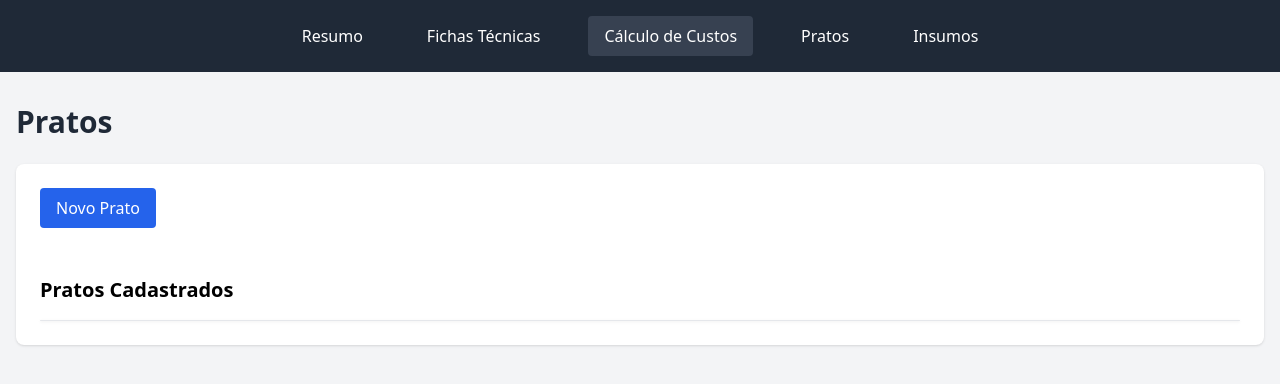
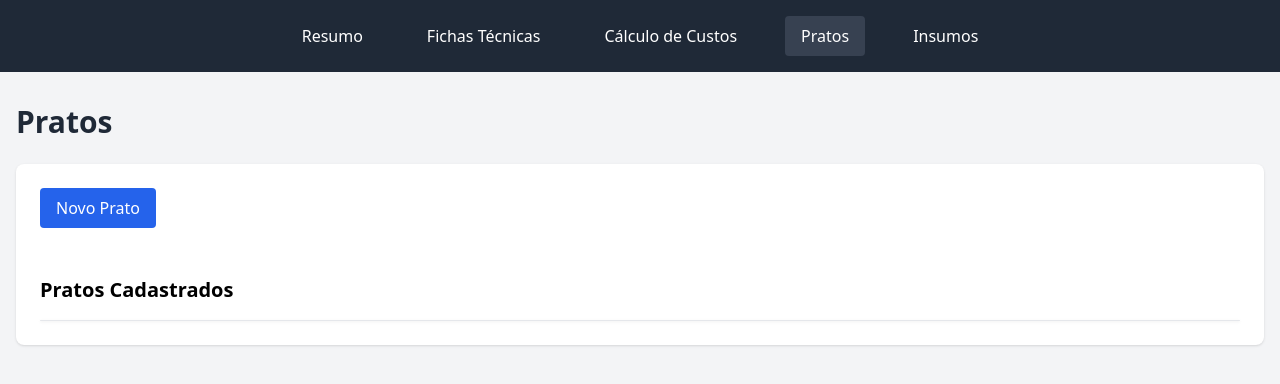
Before and after one commit to kiqf/custos-e-fts, a website: page src/views/cadastrar-pratos.html in a window 1280 px wide. Drawn offline with nearby package versions, Linux system fonts and the light colour scheme; no server answers.

Commit message:
🐛 fix: Corrigir destaque de página ativa na navegação

```diff
--- a/public/js/main.js
+++ b/public/js/main.js
@@ -1,7 +1,23 @@
 // Arquivo principal de JavaScript - Funções globais e inicialização
 document.addEventListener('DOMContentLoaded', () => {
     console.log('Aplicação iniciada');
+    destacarPaginaAtiva();
 });
+
+// Função para destacar a página ativa na navegação
+function destacarPaginaAtiva() {
+    const currentPage = window.location.pathname.split('/').pop();
+    const navLinks = document.querySelectorAll('nav a');
+
+    navLinks.forEach(link => {
+        link.classList.remove('bg-gray-700');
+
+        const linkPage = link.getAttribute('href');
+        if (linkPage === currentPage) {
+            link.classList.add('bg-gray-700');
+        }
+    });
+}
 
 // Funções globais para API de insumos
 window.excluirInsumo = async function(id) {
--- a/src/views/cadastrar-pratos.html
+++ b/src/views/cadastrar-pratos.html
@@ -12,7 +12,7 @@
             <div class="flex flex-wrap justify-center gap-4 md:gap-8">
                 <a href="resumo-pratos.html" class="px-4 py-2 rounded hover:bg-gray-700 transition-colors">Resumo</a>
                 <a href="fichas-tecnicas.html" class="px-4 py-2 rounded hover:bg-gray-700 transition-colors">Fichas Técnicas</a>
-                <a href="calculo-custos.html" class="px-4 py-2 rounded bg-gray-700 hover:bg-gray-700 transition-colors">Cálculo de Custos</a>
+                <a href="calculo-custos.html" class="px-4 py-2 rounded hover:bg-gray-700 transition-colors">Cálculo de Custos</a>
                 <a href="cadastrar-pratos.html" class="px-4 py-2 rounded hover:bg-gray-700 transition-colors">Pratos</a>
                 <a href="cadastrar-insumos.html" class="px-4 py-2 rounded hover:bg-gray-700 transition-colors">Insumos</a>
             </div>
```
Also changed, not shown: src/views/calculo-custos.html (+1 -1 lines), src/views/fichas-tecnicas.html (+1 -1 lines).
